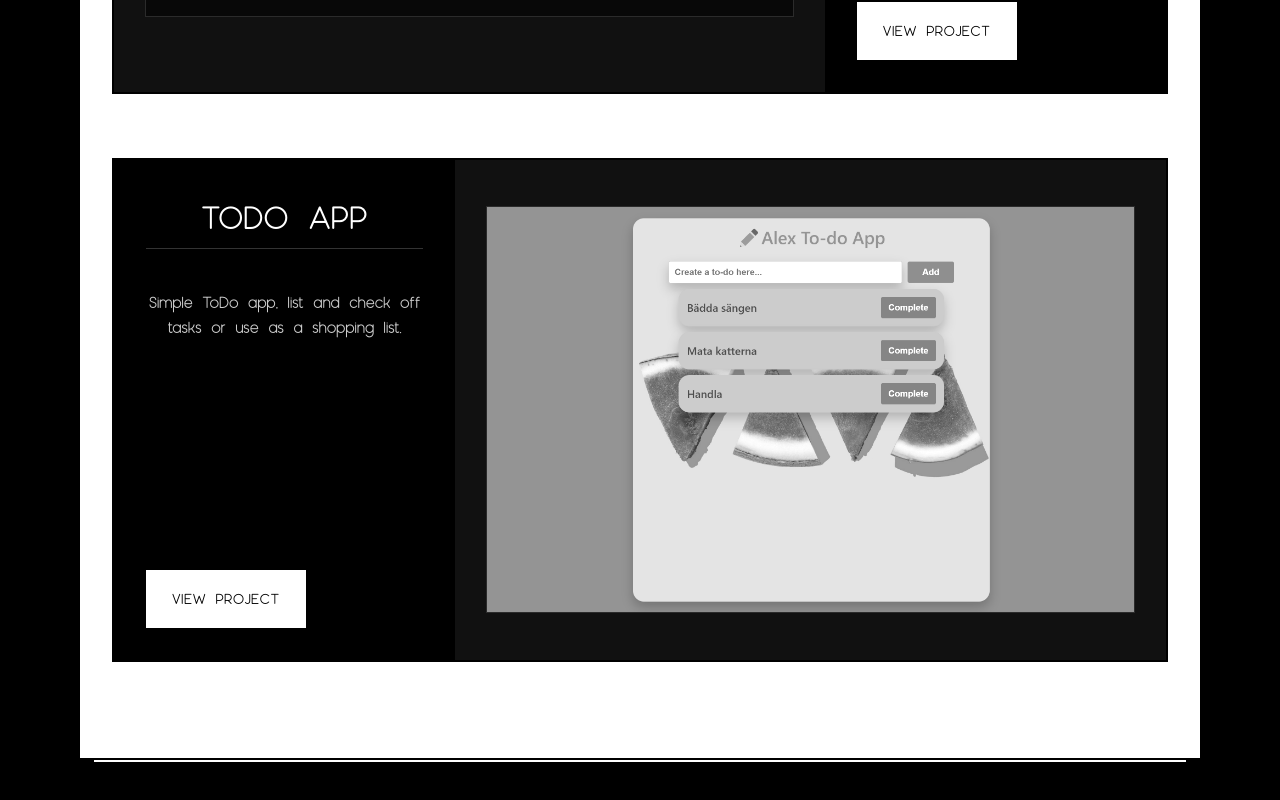
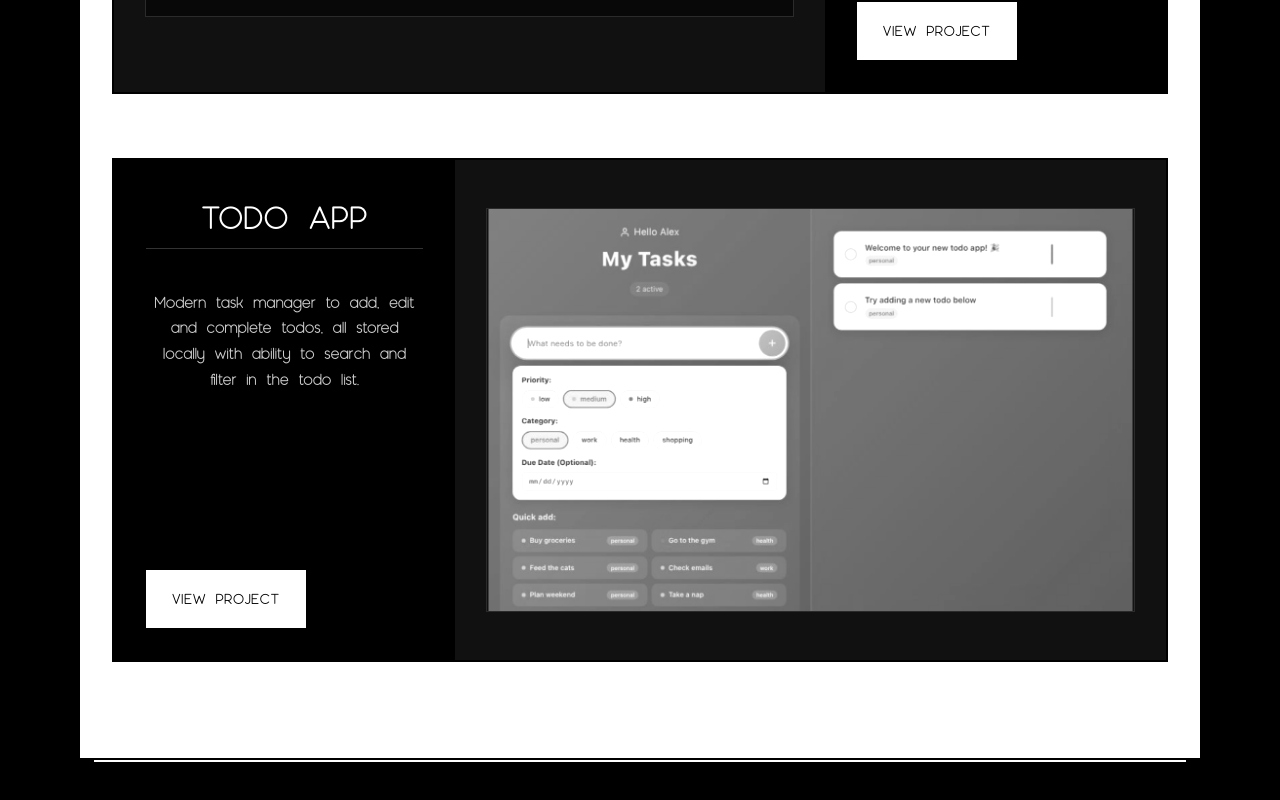
Before and after one commit to Owlsnap/MyPortfolio, a React (Vite) app: page / in a window 1280 px wide. Shown: the part 6426-7226 px from the top of the page. Built offline with nearby package versions, Linux system fonts and the light colour scheme.

Commit message:
Replaced link to updated project.

```diff
--- a/src/components/Projects/Projects.jsx
+++ b/src/components/Projects/Projects.jsx
@@ -7,7 +7,7 @@ import flagTwo from "../../assets/flag2.png";
 import klarna from "../../assets/klarna.png";
 import password from "../../assets/passwordgenerator.png";
 import advice from "../../assets/advice.png";
-import todo from "../../assets/todo.png";
+import todo from "../../assets/TODO-app-img.png";
 import bookstoreOne from "../../assets/bookstoreImageOne.png";
 import bookstoreTwo from "../../assets/bookstoreImgTwo.jpg";
 import supplementScannerOne from "../../assets/suppscanner_img1.jpg";
@@ -208,13 +208,12 @@ function Projects() {
           <div className="project__info">
             <h2>ToDo app</h2>
             <p>
-              Simple ToDo app, list and check off tasks or use as a shopping
-              list.
+              Modern task manager to add, edit and complete todos, all stored locally with ability to search and filter in the todo list.
             </p>
             <a
               target="_blank"
               rel="noreferrer"
-              href="https://tangerine-sundae-64a168.netlify.app/"
+              href="https://to-do-app-rho-mocha.vercel.app/"
               className="project__cta"
             >
               View project
```
Also changed, not shown: src/assets/TODO-app-img.png (added), src/assets/todo.png (deleted).
